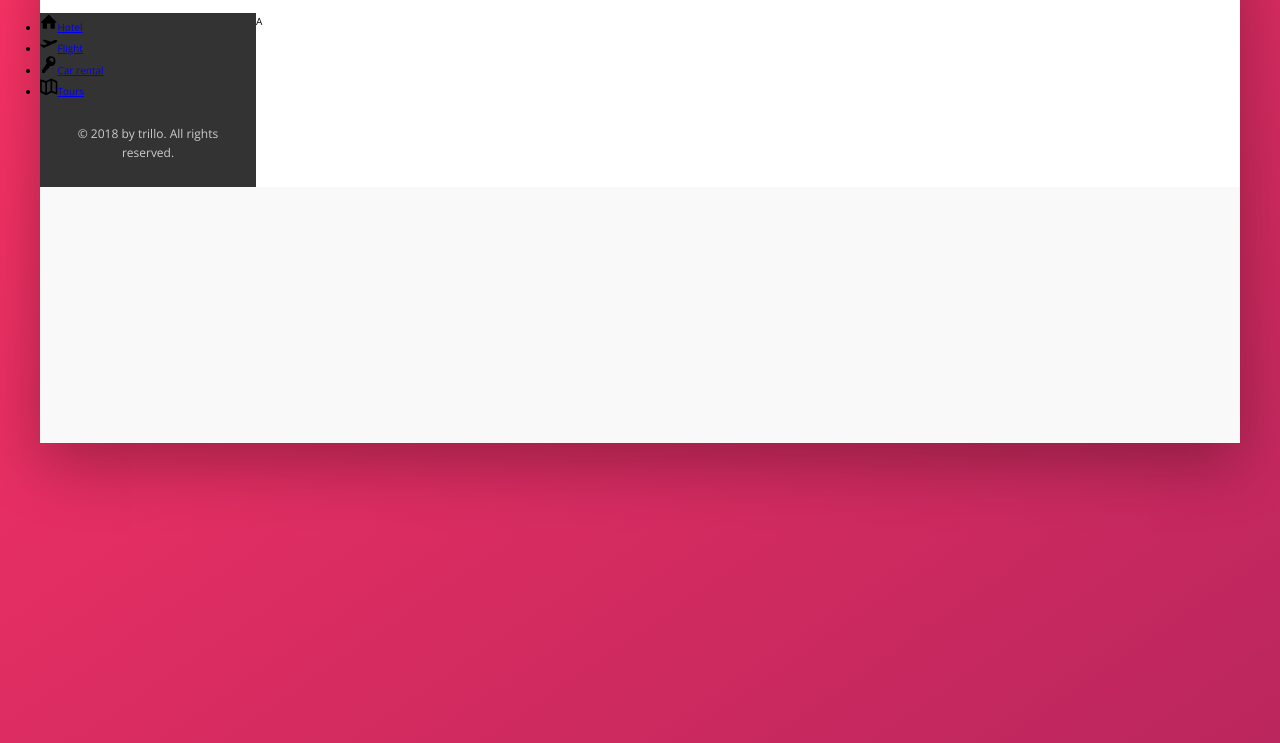
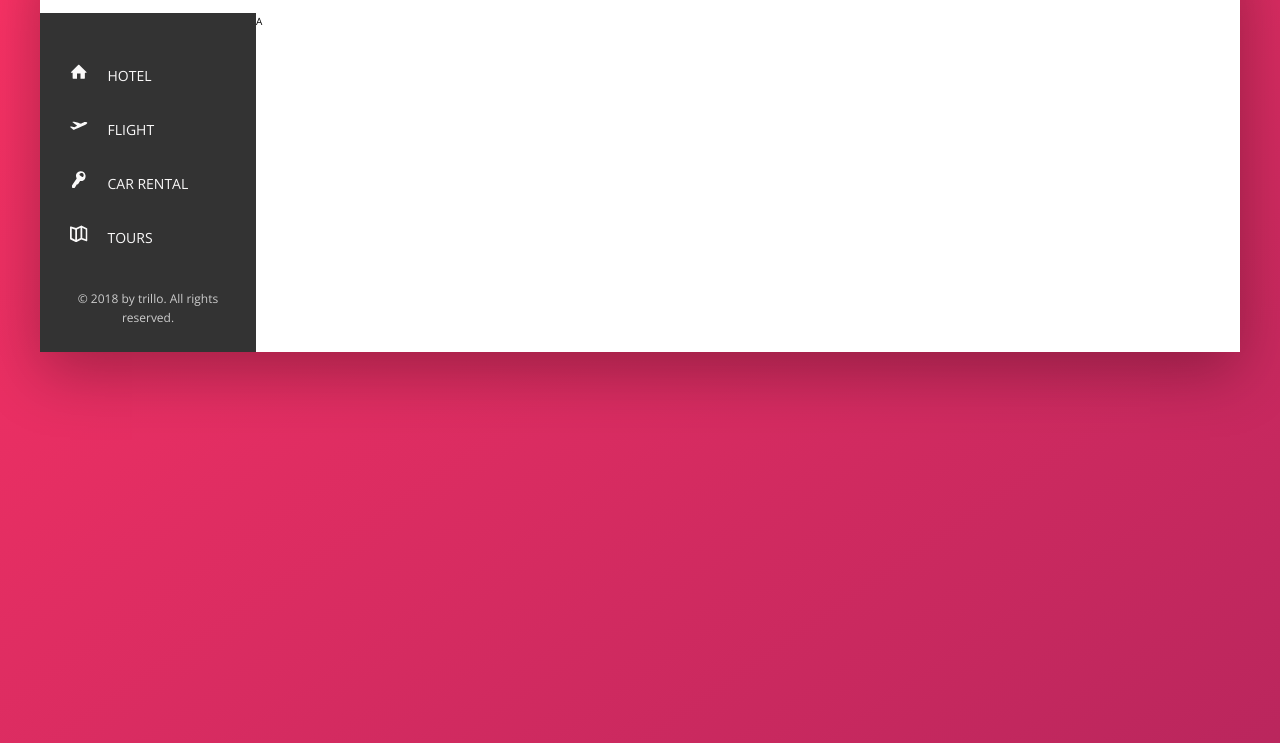
Before and after one commit to andrucz/mastering-flexbox, a website: page index.html in a window 1280 px wide. Shown: the part 137-880 px from the top of the page. Drawn offline with nearby package versions, Linux system fonts and the light colour scheme; files that its build step writes are made by us from their sources.

Commit message:
styling side nav items

```diff
--- a/sass/_components.scss
+++ b/sass/_components.scss
@@ -112,17 +112,30 @@
 
 // SIDE NAVIGATION
 .side-nav {
+  font-size: 1.4rem;
+  list-style: none;
+  margin-top: 3.5rem;
+
   &__item {
 
   }
 
   &__link {
-
+    &:link,
+    &:visited {
+      color: var(--color-gray-light-1);
+      text-decoration: none;
+      text-transform: uppercase;
+      display: block;
+      padding: 1.5rem 3rem;
+    }
   }
 
   &__icon {
     height: 1.75rem;
     width: 1.75rem;
+    margin-right: 2rem;
+    fill: currentColor;
   }
 }
 
--- a/sass/_layout.scss
+++ b/sass/_layout.scss
@@ -3,8 +3,6 @@
   margin: 8rem auto;
   background-color: var(--color-gray-light-1);
   box-shadow: var(--shadow-dark);
-
-  min-height: 50rem;
 }
 
 .header {
```
